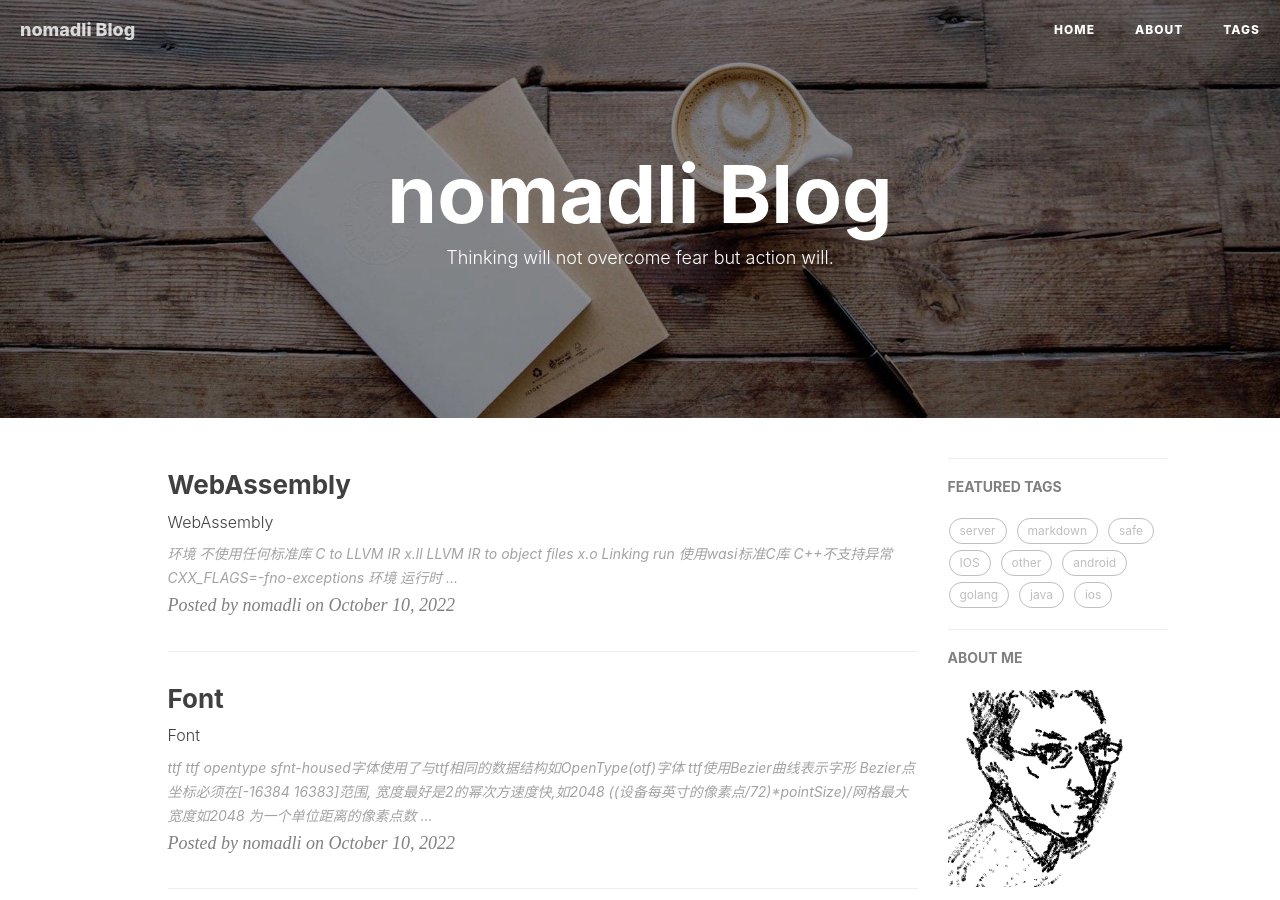
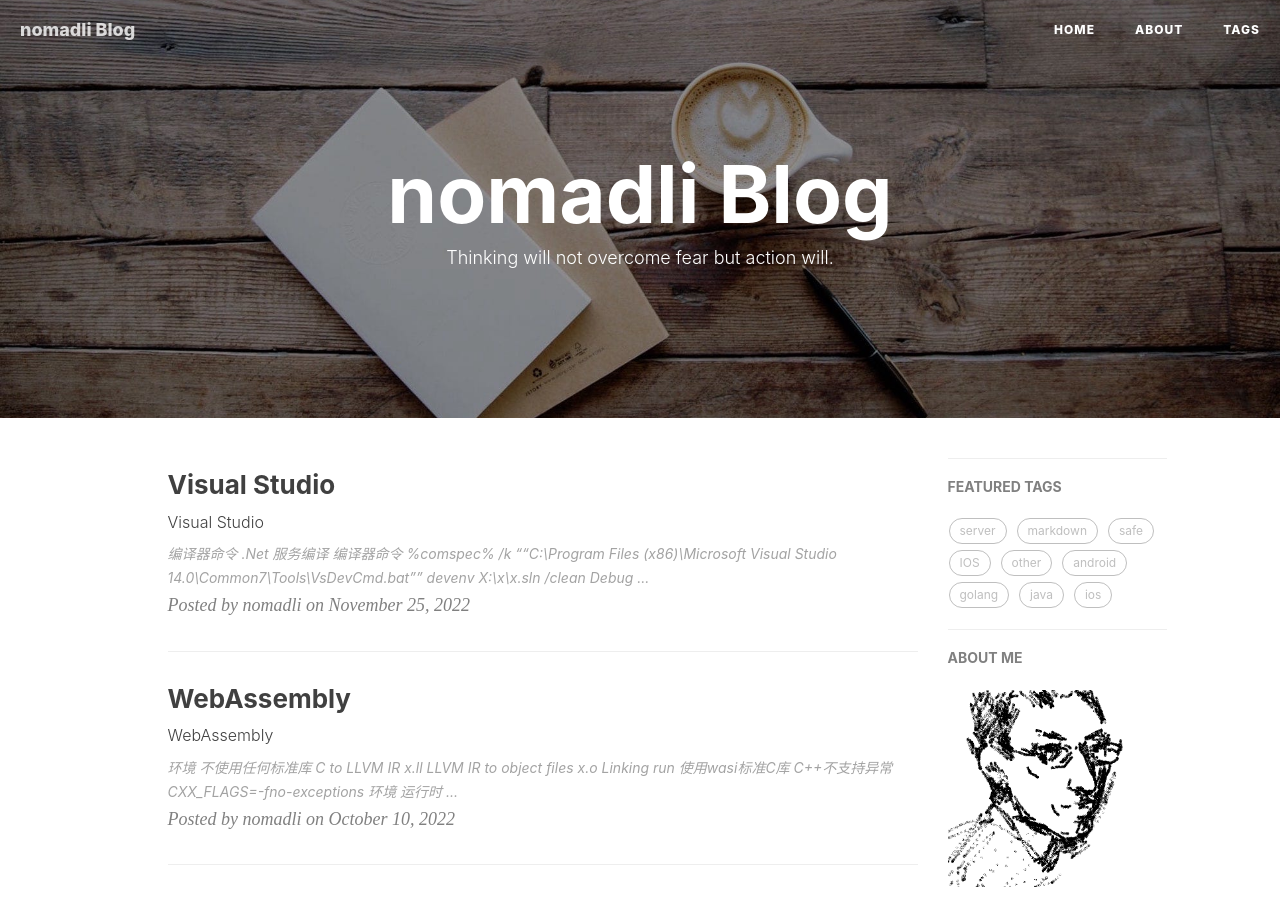
Before and after one commit to nomadli/nomadli.github.io, a Jekyll site: the page built from index.html, in a window 1280 px wide and 900 px high. Built offline with Jekyll 4.4.1, drawn with Linux system fonts in a browser that asks for light colours; nearby versions of some CDN libraries; the list of posts is cut into pages by our own code; comment, search, counter and statistics services are not loaded; some of the changed text lies outside the part shown.

Commit message:
add win command

````diff
--- /dev/null
+++ b/_posts/2022-11-25-VisualStudio.md
@@ -0,0 +1,125 @@
+---
+layout:         post
+title:          Visual Studio
+subtitle:       Visual Studio
+date:           2022-11-25 17:44:00
+author:         nomadli
+header-img:     ../img/bg-coffee.jpeg
+catalog:        true
+tags:
+        - other
+---
+
+* content
+{:toc}
+
+## 编译器命令
+- %comspec% /k ""C:\Program Files (x86)\Microsoft Visual Studio 14.0\Common7\Tools\VsDevCmd.bat""
+- devenv X:\x\x.sln /clean Debug|Win32
+    - Debug Release Debug|Win32 Release|Win32 ...
+    - /Build        增量编译
+    - /Clean        清空编译目录
+    - /Project      指定生成、清理或部署的项目
+    - /ProjectConfig重写解决方案配置中指定的项目配置。
+    - /Rebuild      先清理，然后使用指定配置生成解决方案或项目
+    - /Run          编译并运行指定的解决方案
+    - /RunExit      编译并运行指定的解决方案然后关闭 IDE
+    - /Command      启动 IDE 并执行该命令
+    - /Deploy       生成并部署指定的生成配置
+    - /Edit         在此应用程序的运行实例中打开指定文件
+    - /LCID         设置 IDE 中用于用户界面的默认语言。
+    - /Log          将 IDE 活动记录到指定的文件以用于疑难解答
+    - /NoVSIP       禁用用于 VSIP 测试的 VSIP 开发人员许可证密钥
+    - /Out          将生成日志追加到指定的文件中
+    - /ResetAddin   移除与特定外接程序关联的命令和命令用户界面
+    - /ResetSettings恢复 IDE 的默认设置或重置为指定的VSSettings文件
+    - /ResetSkipPkgs清除所有添加到 VSPackages 的 SkipLoading 标记
+    - /SafeMode     以安全模式启动 IDE，加载最少数量的窗口
+    - /Upgrade      升级项目或解决方案以及其中的所有项目
+    - /debugexe     打开指定要调试的可执行文件,其余部分将作为参数传递给此可执行文件
+    - /useenv       使用 PATH、INCLUDE、LIBPATH和LIB环境变量而不是使用VC++生成的
+
+## .Net 服务编译
+- https://dist.nuget.org/win-x86-commandline/latest/nuget.exe
+- nuget.exe install X:/xx/packages.config -O X:/xx/packages -configfile X:/x/nuget.config
+```xml
+<!--nuget.config 配置nuget的网络及服务器信息-->
+<?xml version="1.0" encoding="utf-8"?>
+<configuration>
+    <config>
+        <!--仅用于packages.config 安装下载的package的路径 否则默认 $(Solutiondir)/packages-->
+        <add key="repositoryPath" value="%PACKAGEHOME%/External" />
+
+        <!--dependencyVersion仅用于packages.config 包安装、还原和更新的默认Lowest、HighestPatch、HighestMinor、Highest-->
+        <!--globalPackagesFolder仅用于PackageReference全局包文件夹默认%userprofile%\.nuget\packages NUGET_PACKAGES环境变量-->
+
+        <!--如果命令没有指定源URL,则使用此配置的源-->
+        <add key="defaultPushSource" value="https://MyRepo/ES/api/v2/package" />
+
+        <!--设置访问源需要经过的http代理 no_proxy-->
+        <add key="http_proxy" value="host" />
+        <add key="http_proxy.user" value="username" />
+        <add key="http_proxy.password" value="encrypted_password" />
+
+        <!--maxHttpRequestsPerSource 每个包源的最大并行请求数-->
+        <!--signatureValidationMode包安签名验证模式 accept require-->
+    </config>
+
+    <bindingRedirects>
+        <!--是否执行自动绑定重定向-->
+        <add key="skip" value="True" />
+    </bindingRedirects>
+
+    <packageRestore>
+        <!--是否自动还原,EnableNuGetPackageRestore环境变量-->
+        <add key="enabled" value="True" />
+
+        <!--是否应在生成期间检查缺少的包-->
+        <add key="automatic" value="True" />
+    </packageRestore>
+
+    <solution>
+        <!--使用源代码管理时是否忽略包文件夹-->
+        <add key="disableSourceControlIntegration" value="true" />
+    </solution>
+
+    <packageSources> <!--列出所有包源-->
+        <clear /> <!--忽略之前配置的包源-->
+        <add key="NuGet official package source" value="https://api.nuget.org/v3/index.json" />
+        <add key="Contoso" value="https://MyRepo/ES/nuget" />
+    </packageSources>
+
+    <disabledPackageSources><!--禁止使用的源-->
+        <add key="Contoso" value="true" />
+    </disabledPackageSources>
+
+    <packageSourceCredentials><!--包源的用户名密码-->
+        <Contoso>
+            <add key="Username" value="user@contoso.com" />
+            <add key="Password" value="..." /><!--直接配置加密密码-->
+        </Contoso>
+        <Test_x0020_Source>
+            <add key="Username" value="user" />
+            <add key="ClearTextPassword" value="%TestSourcePassword%" /><!--环境变量密码或未加密密码-->
+            <add key="ValidAuthenticationTypes" value="basic, negotiate" /><!--密码验证模式-->
+        </Test_x0020_Source>
+    </packageSourceCredentials>
+
+    <apikeys><!--使用nuget setapikey 设置的密钥-->
+        <add key="https://MyRepo/ES/api/v2/package" value="encrypted_api_key" />
+    </apikeys>
+
+    <trustedSigners><!--受信任的源签名-->
+        <author name="microsoft">
+            <certificate fingerprint="3F9001EA83C560D712C24CF213C3D312CB3BFF51EE89435D3430BD06B5D0EECE" hashAlgorithm="SHA256" allowUntrustedRoot="false" />
+            <certificate fingerprint="AA12DA22A49BCE7D5C1AE64CC1F3D892F150DA76140F210ABD2CBFFCA2C18A27" hashAlgorithm="SHA256" allowUntrustedRoot="false" />
+        </author>
+        <repository name="nuget.org" serviceIndex="https://api.nuget.org/v3/index.json">
+            <certificate fingerprint="0E5F38F57DC1BCC806D8494F4F90FBCEDD988B46760709CBEEC6F4219AA6157D" hashAlgorithm="SHA256" allowUntrustedRoot="false" />
+            <certificate fingerprint="5A2901D6ADA3D18260B9C6DFE2133C95D74B9EEF6AE0E5DC334C8454D1477DF4" hashAlgorithm="SHA256" allowUntrustedRoot="false" />
+            <owners>microsoft;aspnet;nuget</owners>
+        </repository>
+    </trustedSigners>
+</configuration>
+```
+- X:/x/Common7/Tools/vsvars32.bat" && msbuild  "x:/x/x.csproj" /v:m /t:Rebuild /p:Configuration=Release;AllowUnsafeBlocks=true
````
Also changed, not shown: _posts/2016-01-15-commad.md (+40 -3 lines).
